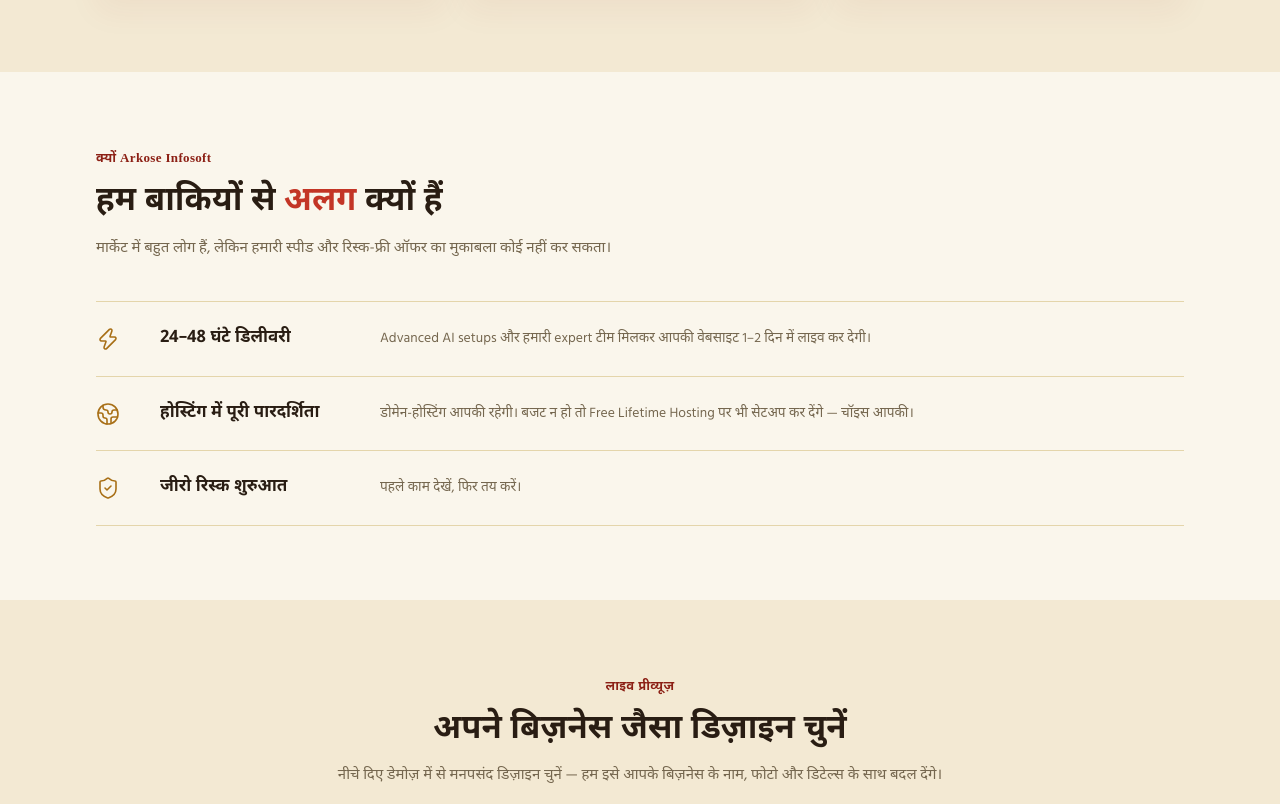
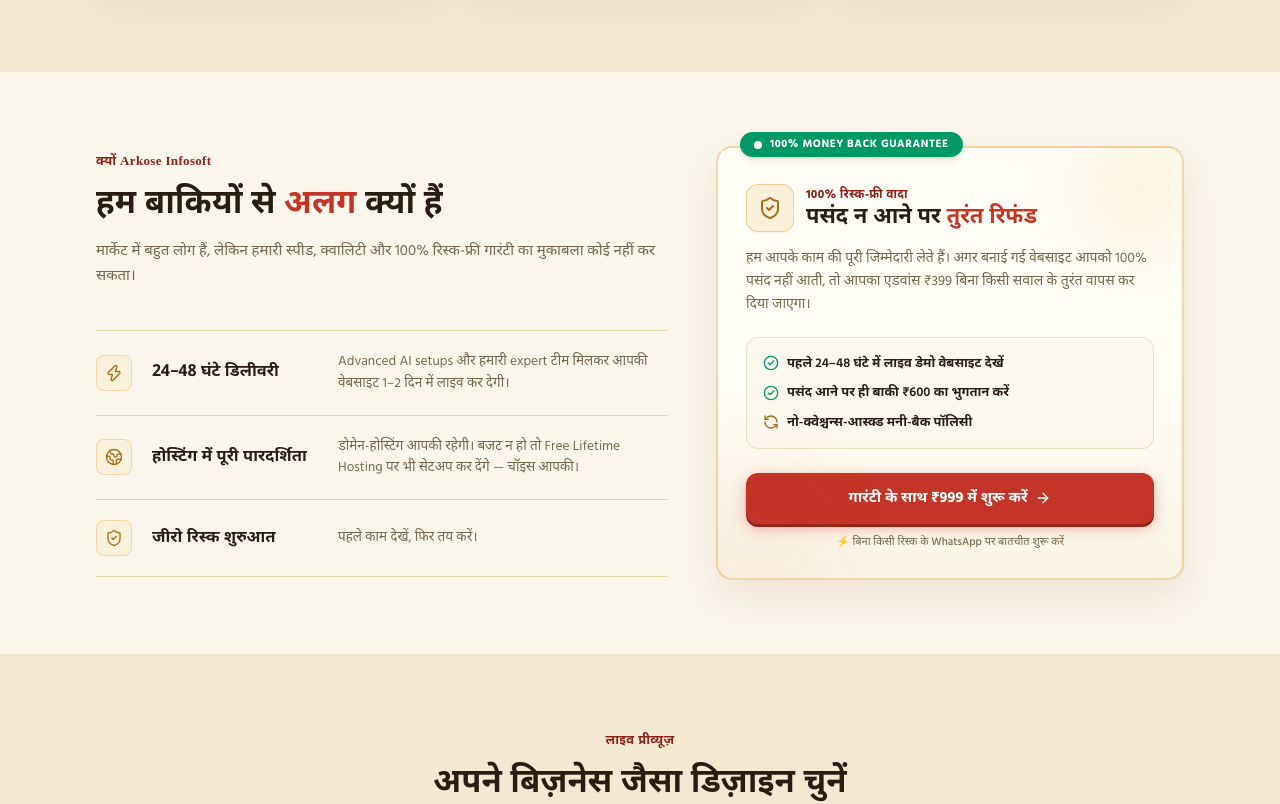
Before and after one commit to arkoseinfosoft-lang/arkose-999-landing-page, a React (Vite) app: page / in a window 1280 px wide. Shown: the part 2288-3092 px from the top of the page. Built offline with nearby package versions, Linux system fonts and the light colour scheme; a web font is replaced by a local one.

Commit message:
last push

```diff
--- a/src/components/Ledger.tsx
+++ b/src/components/Ledger.tsx
@@ -10,7 +10,7 @@ export default function Ledger() {
         <SectionHead
           ornament
           center
-          eyebrow="पूरी जानकारी, पढ़ने के बाद ही फॉर्म भरें"
+          eyebrow="पूरी जानकारी पढ़ें, फिर तय करें"
           title={
             <>
               ₹999 में आपको <em className="not-italic text-red">असल में</em> क्या मिलता है
--- a/src/components/Pricing.tsx
+++ b/src/components/Pricing.tsx
@@ -99,7 +99,7 @@ export default function Pricing() {
               </div>
               <div className="flex items-center gap-1.5 text-[11px] font-bold text-ink sm:gap-2 sm:text-[12.5px]">
                 <ShieldCheck className="h-3.5 w-3.5 shrink-0 text-gold-deep sm:h-4 sm:w-4" />
-                <span>0% एडवांस फीस</span>
+                <span>₹399 एडवांस फीस</span>
               </div>
               <div className="flex items-center gap-1.5 text-[11px] font-bold text-ink sm:gap-2 sm:text-[12.5px]">
                 <Check className="h-3.5 w-3.5 shrink-0 text-gold-deep sm:h-4 sm:w-4" />
@@ -163,7 +163,7 @@ export default function Pricing() {
             </motion.a>
 
             <p className="mt-3.5 text-center text-[12px] text-muted">
-              🔒 कोई एडवांस पेमेंट नहीं · 100% रिस्क-फ्री · पसंद आने पर ही भुगतान करें
+              100% रिस्क-फ्री · पसंद आने पर ही भुगतान करें
             </p>
           </Reveal>
         </div>
--- a/src/components/WhyUs.tsx
+++ b/src/components/WhyUs.tsx
@@ -1,7 +1,7 @@
-import { Zap, Globe2, ShieldCheck } from "lucide-react";
+import { Zap, Globe2, ShieldCheck, CheckCircle2, ArrowRight, RefreshCcw } from "lucide-react";
 import Reveal from "./Reveal";
 import SectionHead from "./SectionHead";
-import { whyUs } from "../data/content";
+import { whyUs, whatsappLink } from "../data/content";
 
 const icons = [Zap, Globe2, ShieldCheck];
 
@@ -9,6 +9,9 @@ export default function WhyUs() {
   return (
     <section className="section">
       <div className="mx-auto max-w-[1120px] px-4">
+        <div className="grid grid-cols-1 items-center gap-10 lg:grid-cols-[1.1fr_0.9fr] lg:gap-12">
+          {/* Left Column: Why Us Features */}
+          <div>
             <SectionHead
               eyebrow="क्यों Arkose Infosoft"
               title={
@@ -16,9 +19,9 @@ export default function WhyUs() {
                   हम बाकियों से <em className="not-italic text-red">अलग</em> क्यों हैं
                 </>
               }
-          body="मार्केट में बहुत लोग हैं, लेकिन हमारी स्पीड और रिस्क-फ्री ऑफर का मुकाबला कोई नहीं कर सकता।"
+              body="मार्केट में बहुत लोग हैं, लेकिन हमारी स्पीड, क्वालिटी और 100% रिस्क-फ्री गारंटी का मुकाबला कोई नहीं कर सकता।"
             />
-        <div className="flex flex-col border-t border-paper-line">
+            <div className="mt-6 flex flex-col border-t border-paper-line">
               {whyUs.map((w, i) => {
                 const Icon = icons[i];
                 return (
@@ -26,13 +29,15 @@ export default function WhyUs() {
                     key={w.title}
                     direction="up"
                     delay={i * 0.08}
-                className="grid grid-cols-[32px_1fr] items-center gap-3.5 border-b border-paper-line py-5 sm:grid-cols-[44px_200px_1fr] sm:gap-5 sm:py-6"
+                    className="grid grid-cols-[32px_1fr] items-center gap-3.5 border-b border-paper-line py-4.5 sm:grid-cols-[40px_170px_1fr] sm:gap-4 sm:py-5"
                   >
-                <Icon className="h-5 w-5 text-gold-deep sm:h-6 sm:w-6" strokeWidth={1.6} />
-                <h3 className="font-serif-hi text-base font-bold text-ink sm:col-auto sm:text-[17px]">
+                    <div className="flex h-9 w-9 items-center justify-center rounded-lg border border-gold/30 bg-gold-tint/80">
+                      <Icon className="h-4.5 w-4.5 text-gold-deep" strokeWidth={1.8} />
+                    </div>
+                    <h3 className="font-serif-hi text-base font-bold text-ink sm:col-auto sm:text-[16.5px]">
                       {w.title}
                     </h3>
-                <p className="col-span-2 text-[13px] leading-relaxed text-muted sm:col-span-1 sm:text-[13.7px]">
+                    <p className="col-span-2 text-[13px] leading-relaxed text-muted sm:col-span-1 sm:text-[13.5px]">
                       {w.body}
                     </p>
                   </Reveal>
@@ -40,6 +45,78 @@ export default function WhyUs() {
               })}
             </div>
           </div>
+
+          {/* Right Column: 100% Money-Back Guarantee Card with ATTEND LIVE style Badge */}
+          <Reveal direction="up" delay={0.2} className="relative w-full">
+            {/* Top Badge (Attending Live / Badge Style) */}
+            <div className="absolute -top-3.5 left-6 z-20">
+              <span className="inline-flex items-center gap-2 rounded-full bg-emerald-600 px-3.5 py-1 text-[11px] font-bold tracking-wider text-white shadow-md uppercase">
+                <span className="relative flex h-2 w-2">
+                  <span className="absolute inline-flex h-full w-full animate-ping rounded-full bg-white opacity-75" />
+                  <span className="relative inline-flex h-2 w-2 rounded-full bg-white" />
+                </span>
+                <span>100% MONEY BACK GUARANTEE</span>
+              </span>
+            </div>
+
+            {/* Main Guarantee Card */}
+            <div className="relative overflow-hidden rounded-2xl border-2 border-gold/40 bg-gradient-to-b from-card via-card to-gold-tint/35 p-6 pt-8 shadow-[0_16px_36px_rgba(140,32,21,0.09)] backdrop-blur-sm sm:p-7 sm:pt-9">
+              {/* Background ambient watermarks */}
+              <div className="pointer-events-none absolute -right-6 -top-6 h-32 w-32 rounded-full bg-gold/10 blur-2xl" />
+              <div className="pointer-events-none absolute -bottom-6 -left-6 h-32 w-32 rounded-full bg-red/5 blur-2xl" />
+
+              <div className="flex items-center gap-3">
+                <div className="flex h-12 w-12 shrink-0 items-center justify-center rounded-xl border border-gold/40 bg-gold-tint text-gold-deep shadow-xs">
+                  <ShieldCheck className="h-6 w-6 text-gold-deep" />
+                </div>
+                <div>
+                  <div className="text-[12px] font-bold tracking-wide text-red-deep uppercase">
+                    100% रिस्क-फ्री वादा
+                  </div>
+                  <h3 className="font-serif-hi text-[20px] font-bold leading-tight text-ink sm:text-[22px]">
+                    पसंद न आने पर <span className="text-red">तुरंत रिफंड</span>
+                  </h3>
+                </div>
+              </div>
+
+              <p className="mt-4 text-[13.5px] leading-relaxed text-muted sm:text-[14px]">
+                हम आपके काम की पूरी जिम्मेदारी लेते हैं। अगर बनाई गई वेबसाइट आपको 100% पसंद नहीं आती, तो आपका एडवांस ₹399 बिना किसी सवाल के तुरंत वापस कर दिया जाएगा।
+              </p>
+
+              {/* Feature Points */}
+              <div className="mt-5 space-y-2.5 rounded-xl border border-paper-line/70 bg-paper/60 p-4">
+                <div className="flex items-center gap-2 text-[12.5px] font-semibold text-ink sm:text-[13px]">
+                  <CheckCircle2 className="h-4 w-4 shrink-0 text-emerald-600" />
+                  <span>पहले 24–48 घंटे में लाइव डेमो वेबसाइट देखें</span>
+                </div>
+                <div className="flex items-center gap-2 text-[12.5px] font-semibold text-ink sm:text-[13px]">
+                  <CheckCircle2 className="h-4 w-4 shrink-0 text-emerald-600" />
+                  <span>पसंद आने पर ही बाकी ₹600 का भुगतान करें</span>
+                </div>
+                <div className="flex items-center gap-2 text-[12.5px] font-semibold text-ink sm:text-[13px]">
+                  <RefreshCcw className="h-4 w-4 shrink-0 text-gold-deep" />
+                  <span>नो-क्वेश्चन्स-आस्क्ड मनी-बैक पॉलिसी</span>
+                </div>
+              </div>
+
+              {/* Call to Action Button */}
+              <a
+                href={whatsappLink("Hi, mujhe 100% money back guarantee ke sath ₹999 website start karni hai")}
+                target="_blank"
+                rel="noreferrer"
+                className="group mt-6 flex w-full items-center justify-center gap-2 rounded-xl bg-red px-5 py-3.5 text-[14.5px] font-bold text-white shadow-[0_4px_14px_rgba(195,53,38,0.35),0_3px_0_var(--color-red-deep)] transition-all hover:-translate-y-0.5 active:translate-y-0.5 active:shadow-[0_1px_0_var(--color-red-deep)] sm:text-[15px]"
+              >
+                <span>गारंटी के साथ ₹999 में शुरू करें</span>
+                <ArrowRight className="h-4 w-4 transition-transform group-hover:translate-x-1" />
+              </a>
+
+              <div className="mt-2.5 text-center text-[11px] font-medium text-muted">
+                ⚡ बिना किसी रिस्क के WhatsApp पर बातचीत शुरू करें
+              </div>
+            </div>
+          </Reveal>
+        </div>
+      </div>
     </section>
   );
 }
```
Also changed, not shown: src/data/content.ts (+4 -4 lines). Lines whose indentation alone changed are shown as unchanged.
